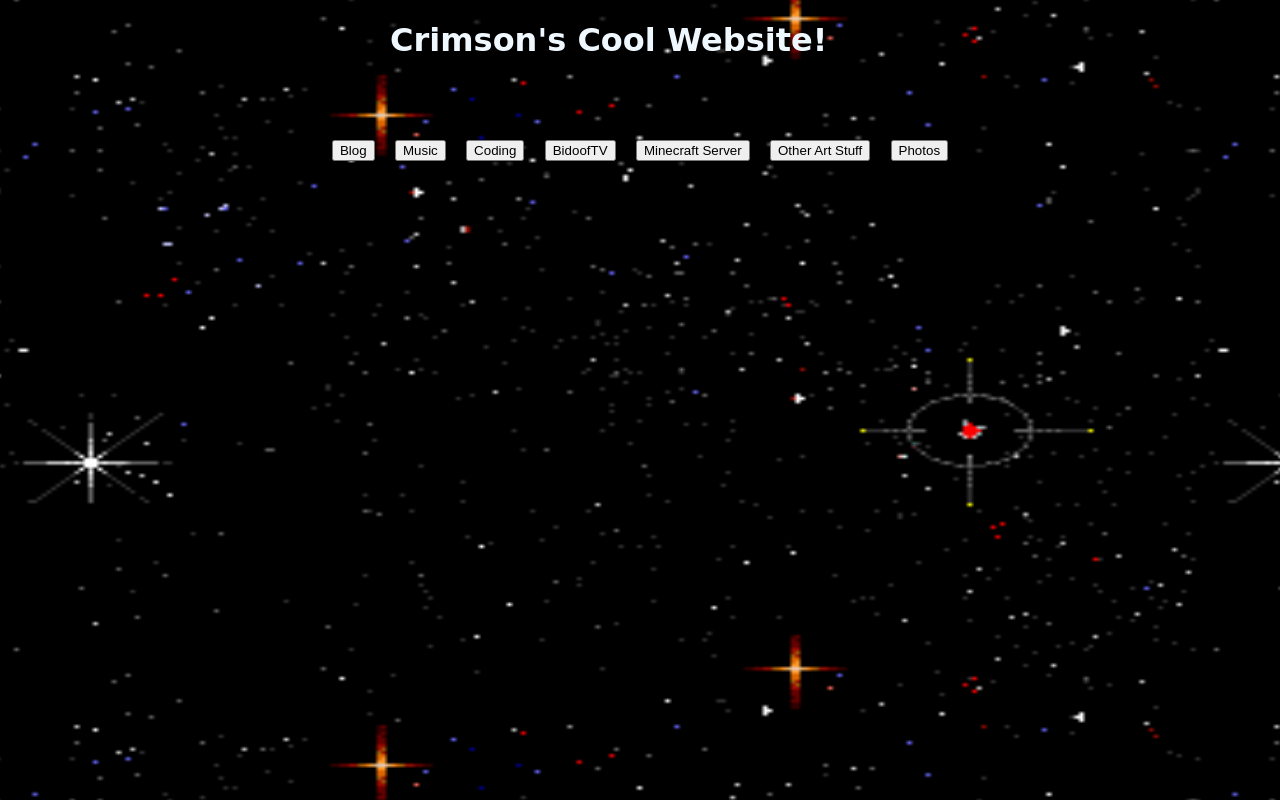
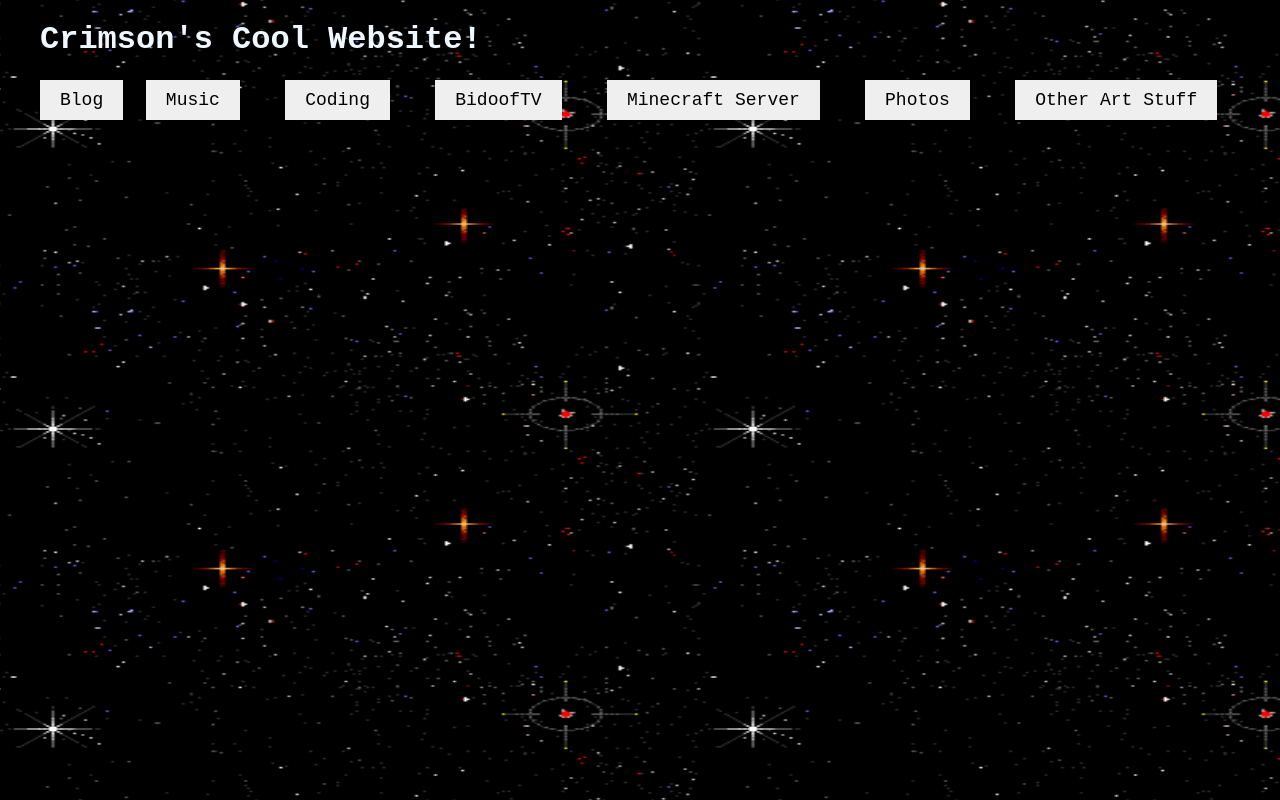
Before and after one commit to TheProgrammingKobold/CrimsonKobold-website, a Flask app: page / in a window 1280 px wide. Run offline with Flask 3, Linux system fonts and the light colour scheme.

Commit message:
Changed formating and added blog

```diff
--- a/main.py
+++ b/main.py
@@ -9,6 +9,10 @@ app.config['TEMPLATES_AUTO_RELOAD'] = True
 def hello_world():
     return render_template('hello.html')
 
+@app.route("/Blog")
+def blog():
+    return render_template('Blog.html')
+
 
 if __name__ == '__main__':
     app.run(host='127.0.0.1', port=5000, debug=True)
--- a/static/css/style.css
+++ b/static/css/style.css
@@ -5,28 +5,35 @@
   background:url("../images/space.webp");
   width:100vw;
   height:100vh;
-  background-size:1200px 650px;
+  background-size:700px 300px;
   background-position:0px;
   z-index:-1;
 }
 
-.center {
-  width: 500px;
-  margin: auto;
+.center_buttons {
+  display: flex;
+  justify-content: center;
+  align-items: center;
 }
 
 .navigationbuttons {
   margin:auto;
   border: none;
-  color: white;
-  padding: 15px 32px;
+  color: black;
+  padding: 10px 20px;
   text-align: center;
   text-decoration: none;
-  font-size: 64px;
+  font-size: 18px;
+  font-family: 'Courier New', monospace;
   cursor: pointer;
 }
 
 body {
-  font-family: 'Brush Script MT', cursive;
+  font-family: 'Courier New', monospace;
   color: aliceblue;
 }
+
+#container {
+  max-width: 1200px;
+  margin: 0 auto;
+}
--- a/templates/hello.html
+++ b/templates/hello.html
@@ -10,19 +10,22 @@
   </head>
   <body>
     <div class="landscape" id="landscape">
-      <div class="center">
+      <div id="container">
         <h1>
           Crimson's Cool Website!
         </h1>
-      </div>
-      <div class="navigationbuttons">
-        <button>Blog</button>
-        <button>Music</button>
-        <button>Coding</button>
-        <button>BidoofTV</button>
-        <button>Minecraft Server</button>
-        <button>Other Art Stuff</button>
-        <button>Photos</button>
+
+        <div class="center_buttons">
+          <a href="{{ url_for('blog')}}"><button class="navigationbuttons">Blog</button></a>
+          <button class="navigationbuttons">Music</button>
+          <button class="navigationbuttons">Coding</button>
+          <button class="navigationbuttons">BidoofTV</button>
+          <button class="navigationbuttons">Minecraft Server</button>
+          <button class="navigationbuttons">Photos</button>
+          <button class="navigationbuttons">Other Art Stuff</button>
+        </div>
+
+        {% block Body %}{% endblock %}
       </div>
     </div>
   </body>
```
Also changed, not shown: templates/Blog.html (added, +11 -0 lines), README.md.
